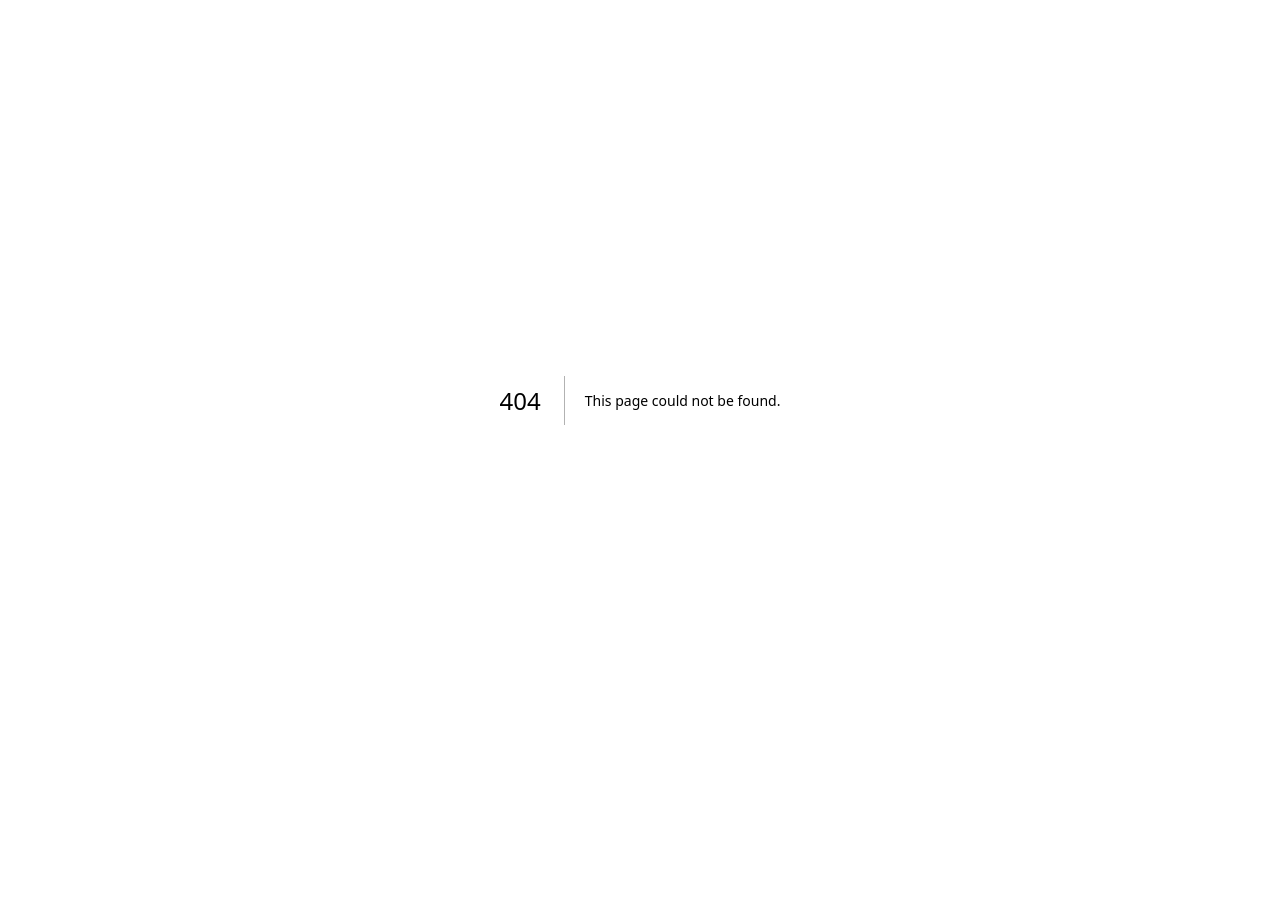
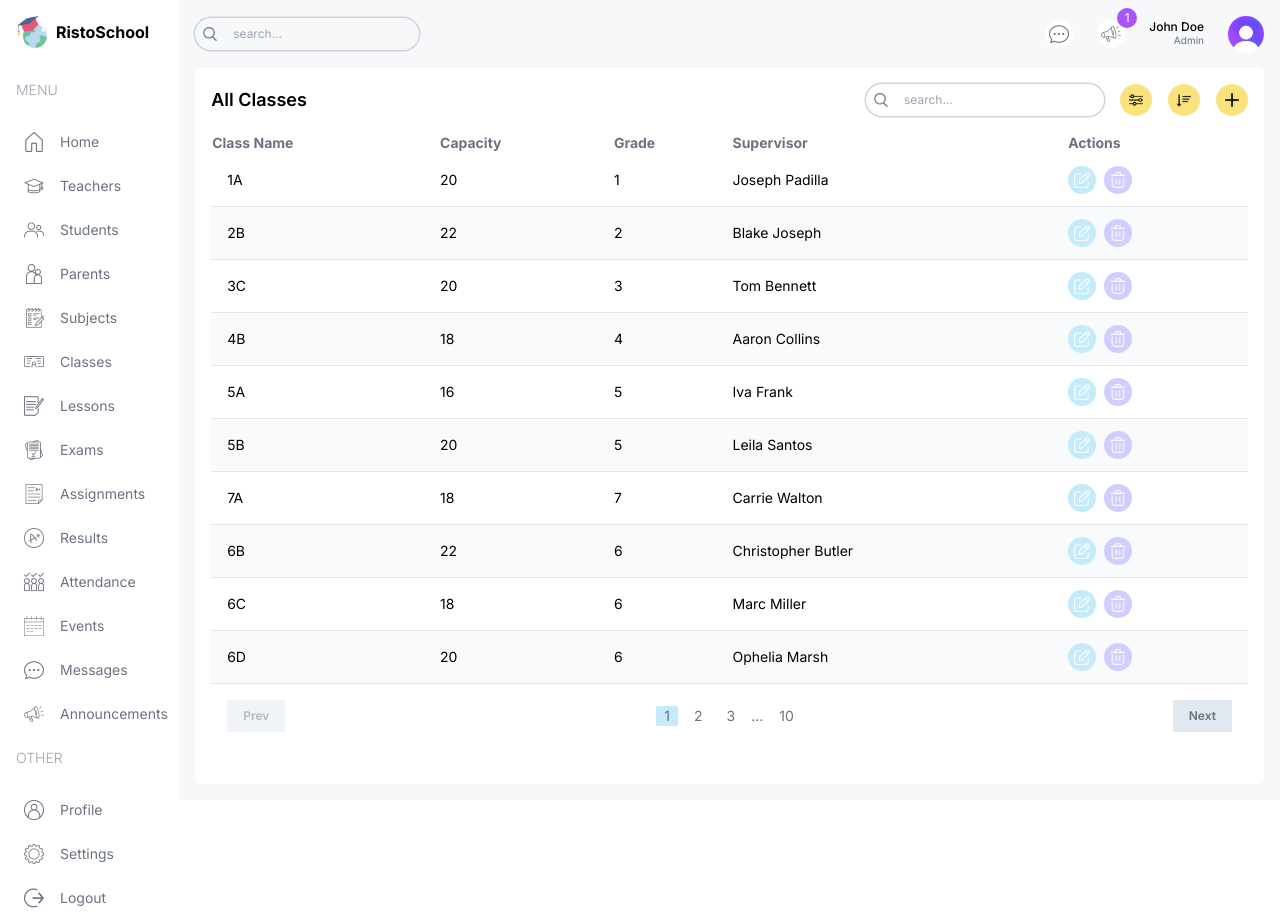
Before and after one commit to furstjr/schoolManagement, a Next.js app: page /list/classes in a window 1280 px wide. Before the commit this address had no page. Before the commit the page ends 800 px from the top, so only its background shows below. Built offline with nearby package versions, Linux system fonts and the light colour scheme.

Commit message:
Add subjects, classes, and lessons pages

```diff
--- /dev/null
+++ b/src/app/(dashboard)/list/classes/page.tsx
@@ -0,0 +1,102 @@
+import Pagination from "@/components/Pagination";
+import Table from "@/components/Table";
+import TableSearch from "@/components/TableSearch";
+import { classesData, role } from "@/lib/data";
+import Image from "next/image";
+import Link from "next/link";
+import React from "react";
+
+type Class = {
+  id: number;
+  name: string;
+  capacity: number;
+  grade: number;
+  supervisor: string;
+};
+
+const columns = [
+  {
+    header: "Class Name",
+    accessor: "name",
+  },
+  {
+    header: "Capacity",
+    accessor: "capacity",
+    className: "hidden md:table-cell",
+  },
+  {
+    header: "Grade",
+    accessor: "grade",
+    className: "hidden md:table-cell",
+  },
+  {
+    header: "Supervisor",
+    accessor: "supervisor",
+    className: "hidden md:table-cell",
+  },
+  {
+    header: "Actions",
+    accessor: "actions",
+  },
+];
+
+const ClassListPage = () => {
+  const renderRow = (item: Class) => (
+    <tr
+      key={item.id}
+      className="border-b border-gray-200 even:bg-slate-50 text-sm hover:bg-bullPurpleLight"
+    >
+      <td className="flex items-center gap-4 p-4">{item.name}</td>
+      <td className="hidden md:table-cell">{item.capacity}</td>
+      <td className="hidden md:table-cell">{item.grade}</td>
+      <td className="hidden md:table-cell">{item.supervisor}</td>
+      <td>
+        <div className="flex items-center gap-2">
+          <Link href={`/list/teachers/${item.id}`}>
+            <button className="w-7 h-7 flex items-center justify-center rounded-full bg-bullsky">
+              <Image src="/edit.png" alt="" width={16} height={16} />
+            </button>
+          </Link>
+          {role === "admin" && (
+            <button className="w-7 h-7 flex items-center justify-center rounded-full bg-bullPurple">
+              <Image src="/delete.png" alt="" width={16} height={16} />
+            </button>
+          )}
+        </div>
+      </td>
+    </tr>
+  );
+
+  return (
+    <div className="bg-white p-4 rounded-md flex-1 m-4 mt-0">
+      {/* TOP */}
+      <div className="flex items-center justify-between">
+        <h1 className="hidden md:block text-lg font-semibold">All Classes</h1>
+        <div className="flex flex-col md:flex-row items-center gap-4 w-full md:w-auto">
+          <TableSearch />
+          <div className="flex items-center gap-4 self-end">
+            <button className="w-8 h-8 flex items-center justify-center rounded-full bg-bullYellow">
+              <Image src="/filter.png" alt="" width={14} height={14} />
+            </button>
+            <button className="w-8 h-8 flex items-center justify-center rounded-full bg-bullYellow">
+              <Image src="/sort.png" alt="" width={14} height={14} />
+            </button>
+            {role === "admin" && (
+              <button className="w-8 h-8 flex items-center justify-center rounded-full bg-bullYellow">
+                <Image src="/plus.png" alt="" width={14} height={14} />
+              </button>
+            )}
+          </div>
+        </div>
+      </div>
+
+      {/* LIST */}
+      <Table columns={columns} renderRow={renderRow} data={classesData} />
+
+      {/* PAGINATION */}
+      <Pagination />
+    </div>
+  );
+};
+
+export default ClassListPage;
--- /dev/null
+++ b/src/app/(dashboard)/list/lessons/page.tsx
@@ -0,0 +1,94 @@
+import Pagination from "@/components/Pagination";
+import Table from "@/components/Table";
+import TableSearch from "@/components/TableSearch";
+import { lessonsData, role } from "@/lib/data";
+import Image from "next/image";
+import Link from "next/link";
+import React from "react";
+
+type Lesson = {
+  id: number;
+  subject: string;
+  class: string;
+  teacher: string;
+};
+
+const columns = [
+  {
+    header: "Subject Name",
+    accessor: "name",
+  },
+  {
+    header: "Class",
+    accessor: "class",
+  },
+  {
+    header: "Teachers",
+    accessor: "teachers",
+    className: "hidden md:table-cell",
+  },
+  {
+    header: "Actions",
+    accessor: "actions",
+  },
+];
+
+const LessonListPage = () => {
+  const renderRow = (item: Lesson) => (
+    <tr
+      key={item.id}
+      className="border-b border-gray-200 even:bg-slate-50 text-sm hover:bg-bullPurpleLight"
+    >
+      <td className="flex items-center gap-4 p-4">{item.subject}</td>
+      <td>{item.class}</td>
+      <td className="hidden md:table-cell">{item.teacher}</td>
+      <td>
+        <div className="flex items-center gap-2">
+          <Link href={`/list/teachers/${item.id}`}>
+            <button className="w-7 h-7 flex items-center justify-center rounded-full bg-bullsky">
+              <Image src="/edit.png" alt="" width={16} height={16} />
+            </button>
+          </Link>
+          {role === "admin" && (
+            <button className="w-7 h-7 flex items-center justify-center rounded-full bg-bullPurple">
+              <Image src="/delete.png" alt="" width={16} height={16} />
+            </button>
+          )}
+        </div>
+      </td>
+    </tr>
+  );
+
+  return (
+    <div className="bg-white p-4 rounded-md flex-1 m-4 mt-0">
+      {/* TOP */}
+      <div className="flex items-center justify-between">
+        <h1 className="hidden md:block text-lg font-semibold">All Classes</h1>
+        <div className="flex flex-col md:flex-row items-center gap-4 w-full md:w-auto">
+          <TableSearch />
+          <div className="flex items-center gap-4 self-end">
+            <button className="w-8 h-8 flex items-center justify-center rounded-full bg-bullYellow">
+              <Image src="/filter.png" alt="" width={14} height={14} />
+            </button>
+            <button className="w-8 h-8 flex items-center justify-center rounded-full bg-bullYellow">
+              <Image src="/sort.png" alt="" width={14} height={14} />
+            </button>
+            {role === "admin" && (
+              <button className="w-8 h-8 flex items-center justify-center rounded-full bg-bullYellow">
+                <Image src="/plus.png" alt="" width={14} height={14} />
+              </button>
+            )}
+          </div>
+        </div>
+      </div>
+
+      {/* LIST */}
+      <Table columns={columns} renderRow={renderRow} data={lessonsData} />
+
+      {/* PAGINATION */}
+      <Pagination />
+    </div>
+  );
+};
+
+export default LessonListPage;
--- a/src/app/(dashboard)/list/parents/page.tsx
+++ b/src/app/(dashboard)/list/parents/page.tsx
@@ -60,7 +60,7 @@
         <div className="flex items-center gap-2">
           <Link href={`/list/teachers/${item.id}`}>
             <button className="w-7 h-7 flex items-center justify-center rounded-full bg-bullsky">
-              <Image src="/view.png" alt="" width={16} height={16} />
+              <Image src="/edit.png" alt="" width={16} height={16} />
             </button>
           </Link>
           {role === "admin" && (
--- a/src/app/(dashboard)/list/subjects/page.tsx
+++ b/src/app/(dashboard)/list/subjects/page.tsx
@@ -42,7 +42,7 @@
         <div className="flex items-center gap-2">
           <Link href={`/list/teachers/${item.id}`}>
             <button className="w-7 h-7 flex items-center justify-center rounded-full bg-bullsky">
-              <Image src="/view.png" alt="" width={16} height={16} />
+              <Image src="/edit.png" alt="" width={16} height={16} />
             </button>
           </Link>
           {role === "admin" && (
```
